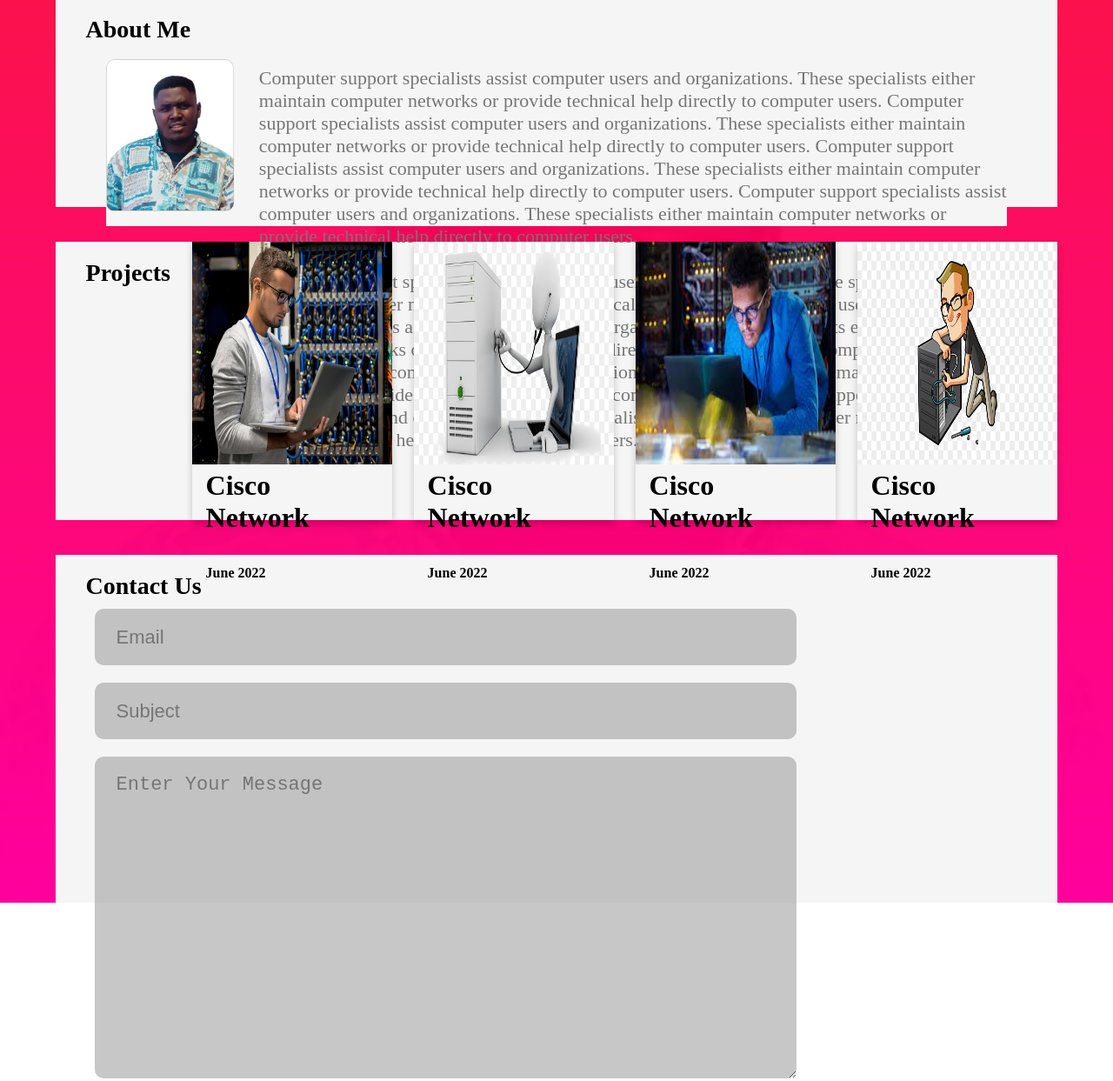
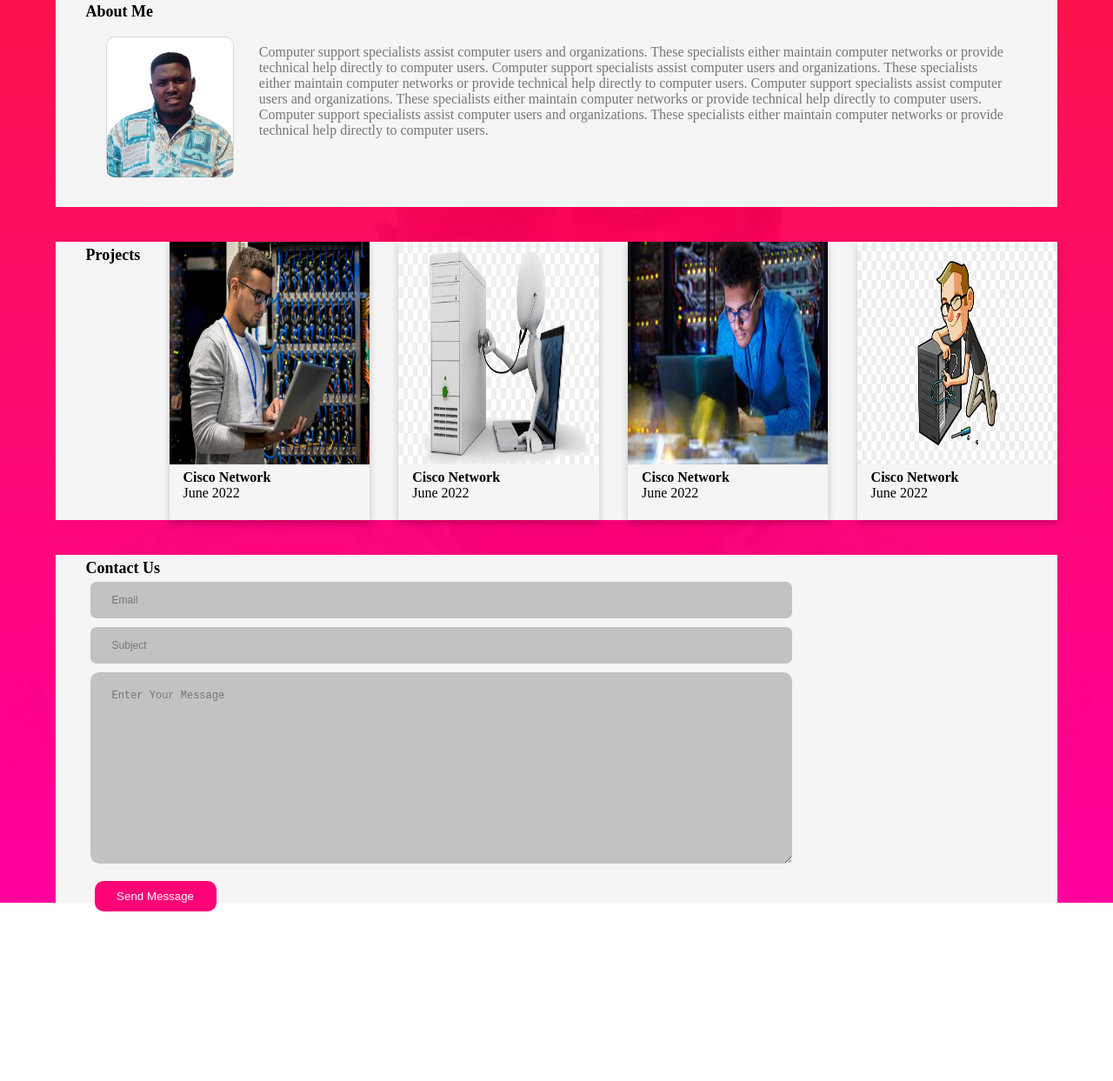
Before and after one commit to JallahTech/KLab101, a plain HTML site: page index.html in a window 1280 px wide. Shown: the part 210-1453 px from the top of the page at 87% size. After the commit the page ends 1286 px from the top, so only its background shows below. Drawn offline with Linux system fonts and the light colour scheme.

Commit message:
Submitting Polt

```diff
--- a/index.html
+++ b/index.html
@@ -39,11 +39,7 @@
                 <div class="profile">
                 </div>
                 <div class="description">
-                    <label for="">Computer support specialists assist computer users and organizations. These specialists either maintain computer networks or provide technical help directly to computer users.
-                        Computer support specialists assist computer users and organizations. These specialists either maintain computer networks or provide technical help directly to computer users.
-                        Computer support specialists assist computer users and organizations. These specialists either maintain computer networks or provide technical help directly to computer users.
-                        Computer support specialists assist computer users and organizations. These specialists either maintain computer networks or provide technical help directly to computer users.
-                    </label><br><br>
+
                     <label for="">Computer support specialists assist computer users and organizations. These specialists either maintain computer networks or provide technical help directly to computer users.
                         Computer support specialists assist computer users and organizations. These specialists either maintain computer networks or provide technical help directly to computer users.
                         Computer support specialists assist computer users and organizations. These specialists either maintain computer networks or provide technical help directly to computer users.
@@ -65,29 +61,29 @@
             <div class="card">
                 <img src="./p1.jpg" alt="Avatar" style="width:100%;height: 80%;">
                 <div class="container">
-                    <h1><b>Cisco Network</b></h1> <br><br>
-                    <h4>June 2022</h4>
+                    <h4><b>Cisco Network</b></h4>
+                    <h7>June 2022</h7>
                 </div>
             </div>
             <div class="card">
                 <img src="./p4.jpg" alt="Avatar" style="width:100%;height: 80%;">
                 <div class="container">
-                    <h1><b>Cisco Network</b></h1> <br><br>
-                    <h4>June 2022</h4>
+                    <h4><b>Cisco Network</b></h4>
+                    <h7>June 2022</h7>
                 </div>
             </div>
             <div class="card">
                 <img src="./p2.jpg" alt="Avatar" style="width:100%;height: 80%;">
                 <div class="container">
-                  <h1><b>Cisco Network</b></h1> <br><br>
-                  <h4>June 2022</h4>
+                    <h4><b>Cisco Network</b></h4>
+                    <h7>June 2022</h7>
                 </div>
             </div>
             <div class="card">
                 <img src="./p3.png" alt="Avatar" style="width:100%;height: 80%;">
                 <div class="container">
-                  <h1><b>Cisco Network</b></h1> <br><br>
-                  <h4>June 2022</h4>
+                    <h4><b>Cisco Network</b></h4>
+                    <h7>June 2022</h7>
                 </div>
             </div>
         </div>
--- a/style.css
+++ b/style.css
@@ -64,29 +64,29 @@
     max-width: 90%;
     margin-left: 5%;
     background-color: whitesmoke;
-    height: 80%;
+    height: 70%;
     display: flex;
     justify-content: space-between;
 }
 .head{
     margin-left: 3%;
-    padding-top: 20px;
+    padding-top: 5px;
     font-weight: bold;
-    font-size: 28px;
+    font-size: 18px;
 }
 .profile{
     background:url('jallah.png');
     background-repeat: no-repeat;
     background-size: cover;
     width: 14%;
-    height: 90%;
+    height: 95%;
     border: 1px solid rgba(128, 128, 128, 0.274) ;
     /* margin-left: 1%; */
     border-radius: 10px;
 }
 .description{
     max-width:83% ;
-    font-size: 22px;
+    font-size: 16px;
     margin-top: 9px;
     color: rgb(119, 118, 118);
 }
@@ -118,11 +118,11 @@
   .experience input{
     width: 70%;
     margin-left: 5%;
-    height: 65px;
-    margin: 10px;
-    font-size: 22px;
+    height: 42px;
+    margin: 5px;
+    font-size: 12px;
     padding-left: 25px;
-    border-radius: 10px;
+    border-radius: 7px;
     outline: none;
     border: none;
     background-color: rgba(158, 158, 158, 0.575);
@@ -130,9 +130,9 @@
   .experience textarea{
     width: 70%;
     margin-left: 10%;
-    height: 350px;
-    margin: 10px;
-    font-size: 22px;
+    height: 200px;
+    margin: 5px;
+    font-size: 12px;
     padding-left: 25px;
     padding-top: 20px;
     border-radius: 10px;
@@ -143,9 +143,9 @@
   .experience button{
     border-radius: 10px;
     margin-left: 5%;
-    height: 55px;
+    height: 35px;
     margin: 10px;
-    width: 170px;
+    width: 140px;
     background-color: rgb(255, 0, 119);
     color: white;
     outline: none;
```
